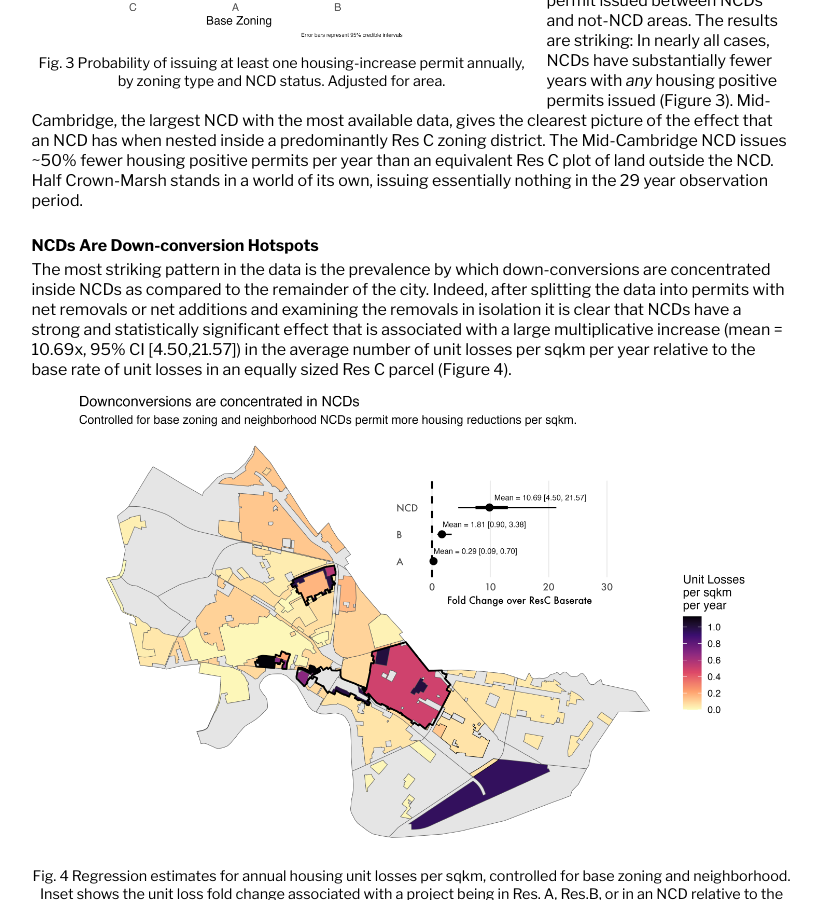
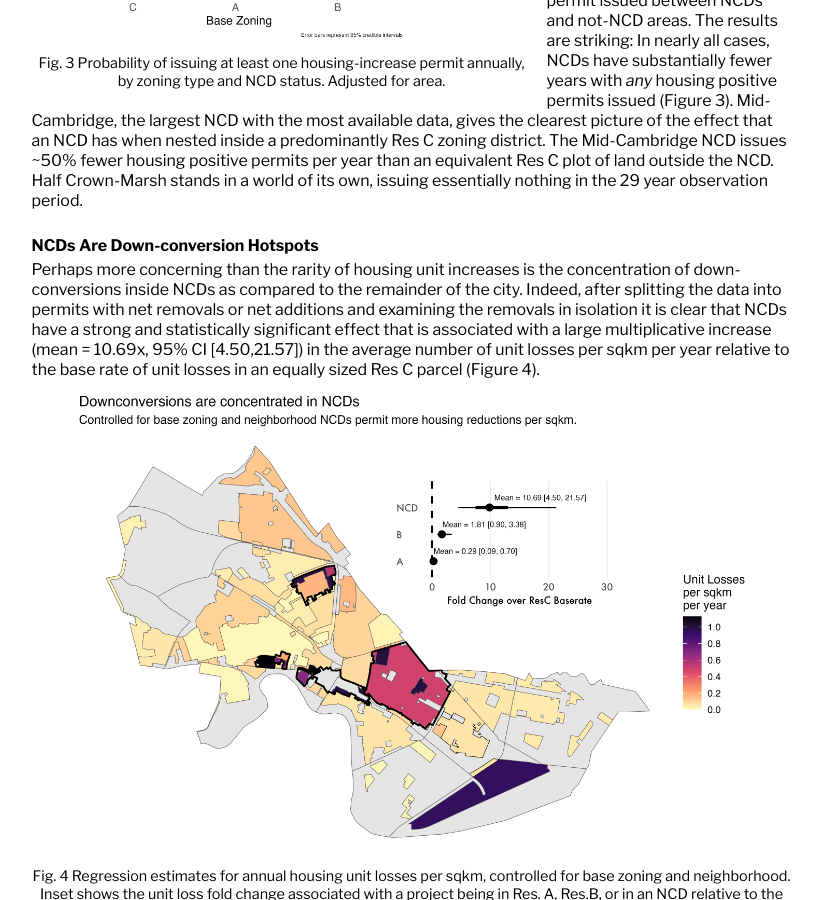
Before and after one commit to dan-sprague/dan-sprague.github.io, a Jekyll site: the page built from _posts/2025-03-30-ncd.markdown, in a window 1280 px wide and 900 px high, scrolled down 2702 px. Shown: the whole window, without its empty margins (221-1042 px from the left). Built offline with Jekyll 4.4.1, drawn with Linux system fonts in a browser that asks for light colours.

```diff
--- a/_posts/2025-03-30-ncd.markdown
+++ b/_posts/2025-03-30-ncd.markdown
@@ -98,7 +98,7 @@
 
 #### NCDs Are Down-conversion Hotspots
 
-The most striking pattern in the data is the prevalence by which down-conversions are concentrated inside NCDs as compared to the remainder of the city. Indeed, after splitting the data into permits with net removals or net additions and examining the removals in isolation it is clear that NCDs have a strong and statistically significant effect that is associated with a large multiplicative increase (mean = 10.69x, 95% CI [4.50,21.57]) in the average number of unit losses per sqkm per year relative to the base rate of unit losses in an equally sized Res C parcel (Figure 4).
+Perhaps more concerning than the rarity of housing unit increases is the concentration of down-conversions inside NCDs as compared to the remainder of the city. Indeed, after splitting the data into permits with net removals or net additions and examining the removals in isolation it is clear that NCDs have a strong and statistically significant effect that is associated with a large multiplicative increase (mean = 10.69x, 95% CI [4.50,21.57]) in the average number of unit losses per sqkm per year relative to the base rate of unit losses in an equally sized Res C parcel (Figure 4).
 
 <div style="text-align: center; margin-bottom: 20px;">
   <img src="/assets/images/map_removals.png" alt="Zoning map with NCDs" width="800px"/>
```
Also changed, not shown: 2 other files.
